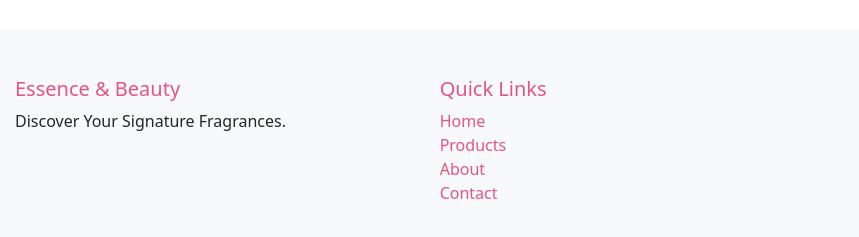
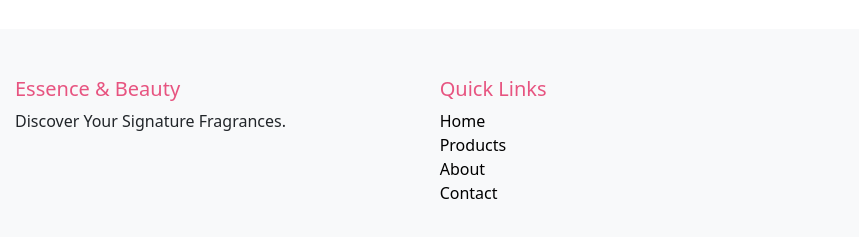
Before and after one commit to dykai-wed/essence-and-beauty, a website with bundled scripts: page index.html in a window 1280 px wide. Shown: the part 1944-2181 px from the top of the page, 0-859 px from the left. Built offline with nearby package versions, Linux system fonts and the light colour scheme; no server answers.

Commit message:
Footer Quick Links: now black by default, pink on hover for accent

```diff
--- a/index.html
+++ b/index.html
@@ -177,6 +177,12 @@
         }
         .footer a:hover {
             color: #d1456a !important;
+        }
+        .footer ul li a {
+            color: #000 !important;
+        }
+        .footer ul li a:hover {
+            color: #e75480 !important;
         }
         /* Optionally, override Bootstrap's primary color globally */
         :root {
```
